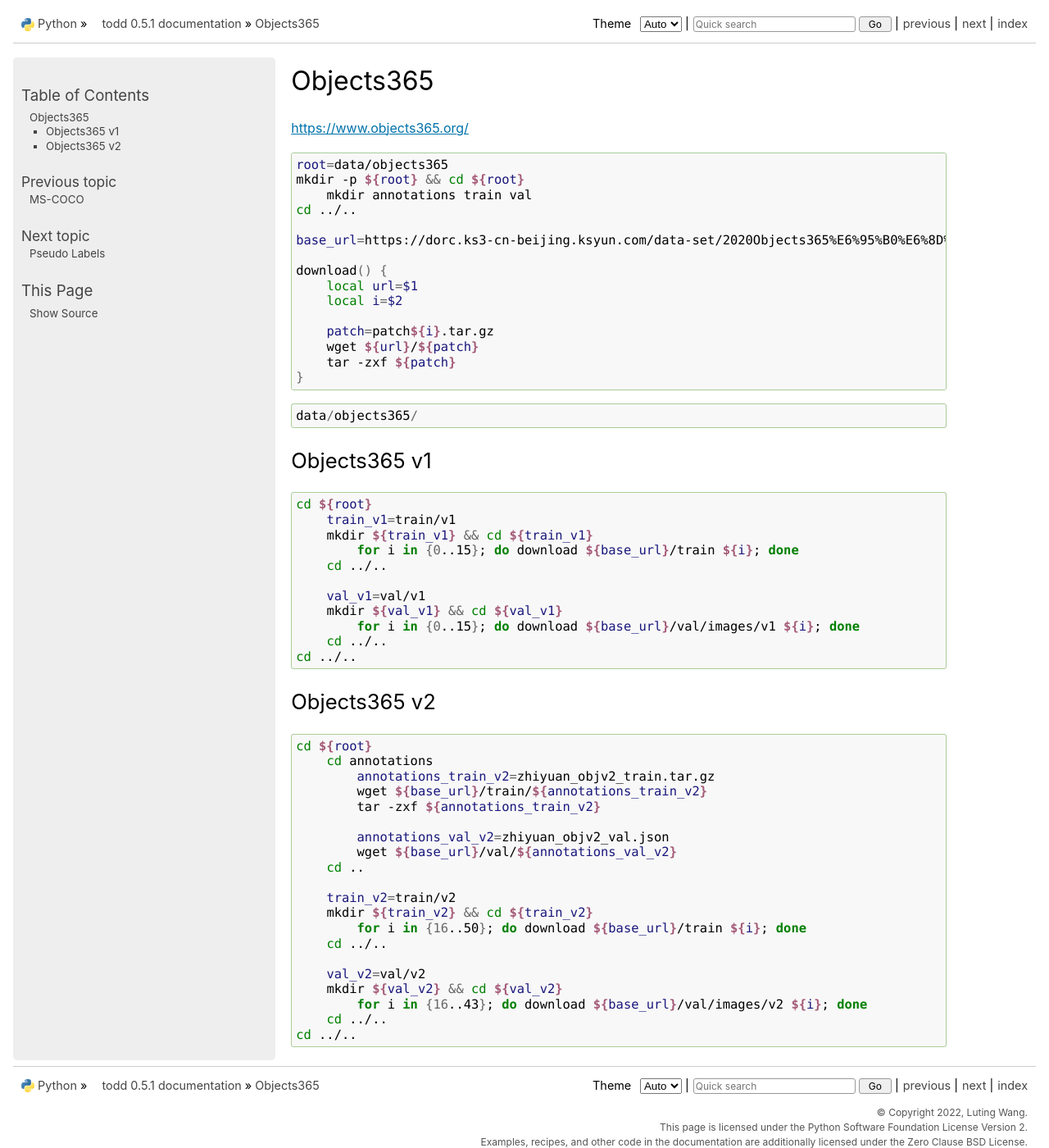
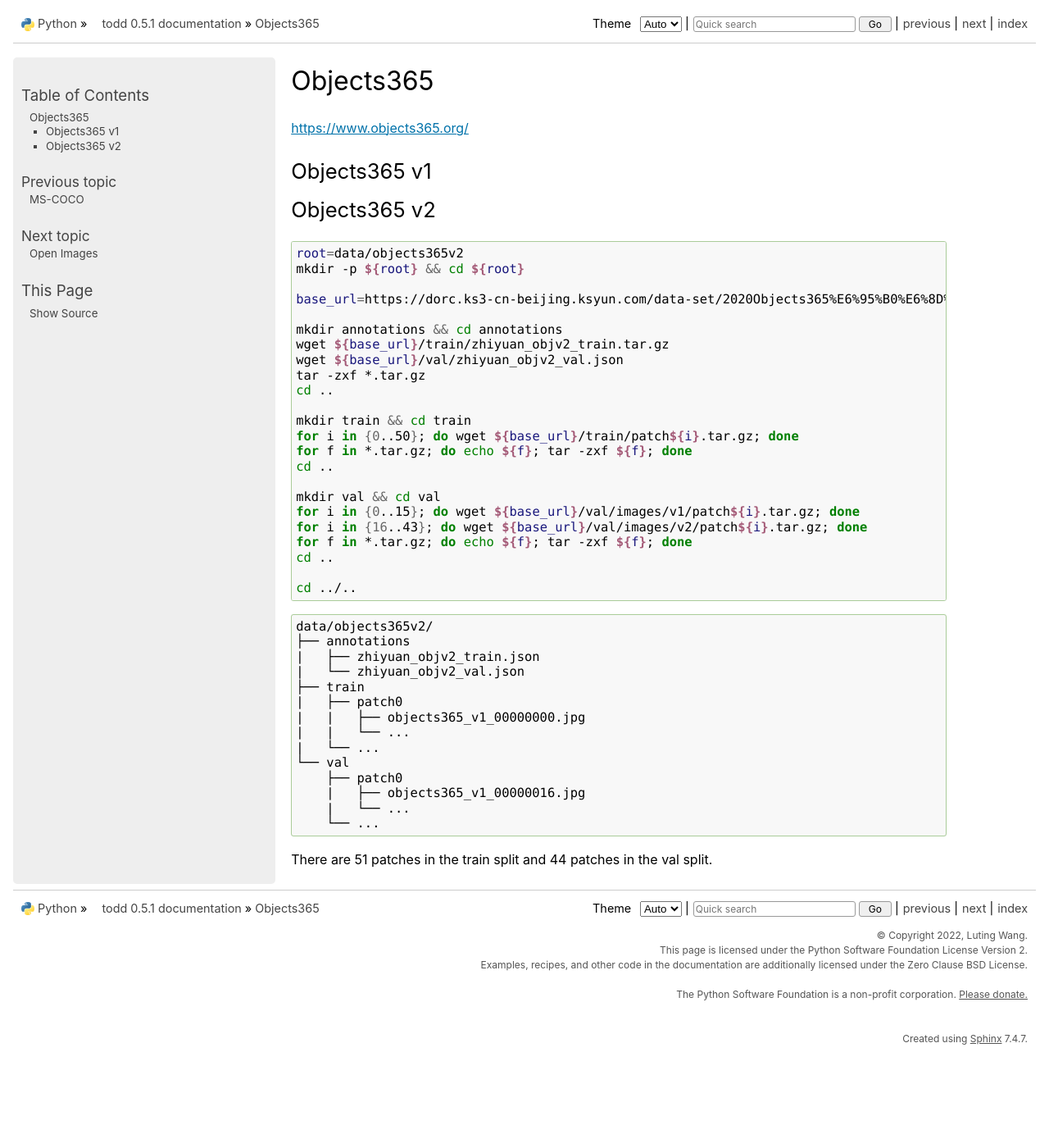
Before and after one commit to LutingWang/todd, a Sphinx documentation site: the page built from docs/source/data/objects365.rst, in a window 1280 px wide and 1400 px high. Shown: the whole window at 82% size. Built offline with Sphinx 7.4.7, drawn with Linux system fonts in a browser that asks for light colours.

Commit message:
docs: data

```diff
--- a/docs/source/data/objects365.rst
+++ b/docs/source/data/objects365.rst
@@ -3,67 +3,53 @@
 
 https://www.objects365.org/
 
-.. code-block:: bash
-
-    root=data/objects365
-    mkdir -p ${root} && cd ${root}
-        mkdir annotations train val
-    cd ../..
-
-    base_url=https://dorc.ks3-cn-beijing.ksyun.com/data-set/2020Objects365%E6%95%B0%E6%8D%AE%E9%9B%86
-
-    download() {
-        local url=$1
-        local i=$2
-
-        patch=patch${i}.tar.gz
-        wget ${url}/${patch}
-        tar -zxf ${patch}
-    }
-
-.. code::
-
-    data/objects365/
-
 Objects365 v1
 -------------
-
-.. code-block:: bash
-
-    cd ${root}
-        train_v1=train/v1
-        mkdir ${train_v1} && cd ${train_v1}
-            for i in {0..15}; do download ${base_url}/train ${i}; done
-        cd ../..
-
-        val_v1=val/v1
-        mkdir ${val_v1} && cd ${val_v1}
-            for i in {0..15}; do download ${base_url}/val/images/v1 ${i}; done
-        cd ../..
-    cd ../..
 
 Objects365 v2
 -------------
 
 .. code-block:: bash
 
-    cd ${root}
-        cd annotations
-            annotations_train_v2=zhiyuan_objv2_train.tar.gz
-            wget ${base_url}/train/${annotations_train_v2}
-            tar -zxf ${annotations_train_v2}
+    root=data/objects365v2
+    mkdir -p ${root} && cd ${root}
 
-            annotations_val_v2=zhiyuan_objv2_val.json
-            wget ${base_url}/val/${annotations_val_v2}
-        cd ..
+    base_url=https://dorc.ks3-cn-beijing.ksyun.com/data-set/2020Objects365%E6%95%B0%E6%8D%AE%E9%9B%86
 
-        train_v2=train/v2
-        mkdir ${train_v2} && cd ${train_v2}
-            for i in {16..50}; do download ${base_url}/train ${i}; done
-        cd ../..
+    mkdir annotations && cd annotations
+    wget ${base_url}/train/zhiyuan_objv2_train.tar.gz
+    wget ${base_url}/val/zhiyuan_objv2_val.json
+    tar -zxf *.tar.gz
+    cd ..
 
-        val_v2=val/v2
-        mkdir ${val_v2} && cd ${val_v2}
-            for i in {16..43}; do download ${base_url}/val/images/v2 ${i}; done
-        cd ../..
+    mkdir train && cd train
+    for i in {0..50}; do wget ${base_url}/train/patch${i}.tar.gz; done
+    for f in *.tar.gz; do echo ${f}; tar -zxf ${f}; done
+    cd ..
+
+    mkdir val && cd val
+    for i in {0..15}; do wget ${base_url}/val/images/v1/patch${i}.tar.gz; done
+    for i in {16..43}; do wget ${base_url}/val/images/v2/patch${i}.tar.gz; done
+    for f in *.tar.gz; do echo ${f}; tar -zxf ${f}; done
+    cd ..
+
     cd ../..
+
+.. code::
+
+    data/objects365v2/
+    ├── annotations
+    |   ├── zhiyuan_objv2_train.json
+    |   └── zhiyuan_objv2_val.json
+    ├── train
+    |   ├── patch0
+    |   |   ├── objects365_v1_00000000.jpg
+    |   |   └── ...
+    |   └── ...
+    └── val
+        ├── patch0
+        |   ├── objects365_v1_00000016.jpg
+        |   └── ...
+        └── ...
+
+There are 51 patches in the train split and 44 patches in the val split.
--- a/docs/source/data/v3det.rst
+++ b/docs/source/data/v3det.rst
@@ -2,6 +2,8 @@
 =====
 
 https://v3det.openxlab.org.cn/
+
+https://opendatalab.com/LutingWang/V3Det/
 
 .. code-block:: bash
 
--- a/docs/source/pretrained/intern_vl.py
+++ b/docs/source/pretrained/intern_vl.py
@@ -17,9 +17,21 @@
 
 class PILToTensor(transforms.PILToTensor):
 
-    def __init__(self, *args, patch_wh: tuple[int, int], **kwargs) -> None:
+    def __init__(
+        self,
+        *args,
+        patch_wh: tuple[int, int],
+        min_patches: int = 1,
+        max_patches: int = 4,
+        **kwargs,
+    ) -> None:
         super().__init__(*args, **kwargs)
         self._patch_wh = patch_wh
+        self._min_patches = min_patches
+        self._max_patches = max_patches
+
+    def _clip(self, n: float) -> int:
+        return max(self._min_patches, min(self._max_patches, round(n)))
 
     def __call__(self, image: Image.Image) -> torch.Tensor:
         image = image.convert('RGB')
@@ -27,8 +39,8 @@
         image_w, image_h = image.size
         patch_w, patch_h = self._patch_wh
 
-        nw = round(image_w / patch_w)
-        nh = round(image_h / patch_h)
+        nw = self._clip(image_w / patch_w)
+        nh = self._clip(image_h / patch_h)
 
         patches = image.resize(
             (nw * patch_w, nh * patch_h),
--- a/docs/source/pretrained/qwen.rst
+++ b/docs/source/pretrained/qwen.rst
@@ -7,5 +7,9 @@
     mkdir -p ${root} && cd ${root}
     git clone git@hf.co:Qwen/Qwen2-1.5B-Instruct
     git clone git@hf.co:Qwen/Qwen2.5-7B-Instruct
+    git clone git@hf.co:Qwen/Qwen2.5-VL-3B-Instruct
+    git clone git@hf.co:Qwen/Qwen2.5-VL-7B
     git clone git@hf.co:Qwen/Qwen2.5-VL-7B-Instruct
+    git clone git@hf.co:Qwen/Qwen2.5-VL-32B-Instruct
+    git clone git@hf.co:Qwen/Qwen2.5-VL-72B-Instruct
     cd ../..
--- a/pyproject.toml
+++ b/pyproject.toml
@@ -47,6 +47,7 @@
     'beautifulsoup4',
     'bitsandbytes',
     'diffusers',
+    'ebooklib',
     'ftfy',
     'jieba',
     'h5py',
@@ -73,7 +74,6 @@
     'commitizen',
     'doc8',
     'docformatter[tomli]',
-    'ebooklib',
     'flake8',
     'flake8-bugbear',
     'flake8-commas',
```
Also changed, not shown: docs/source/data/conceptual_captions.rst (added, +54 -0 lines), docs/source/data/grit.rst (added, +22 -0 lines), docs/source/data/laion.rst (+31 -17 lines), docs/source/data/open_images.rst (added, +51 -0 lines), docs/source/data/sa_med2d.rst (+4 -11 lines), .pre-commit-config.yaml, 2 other files.
